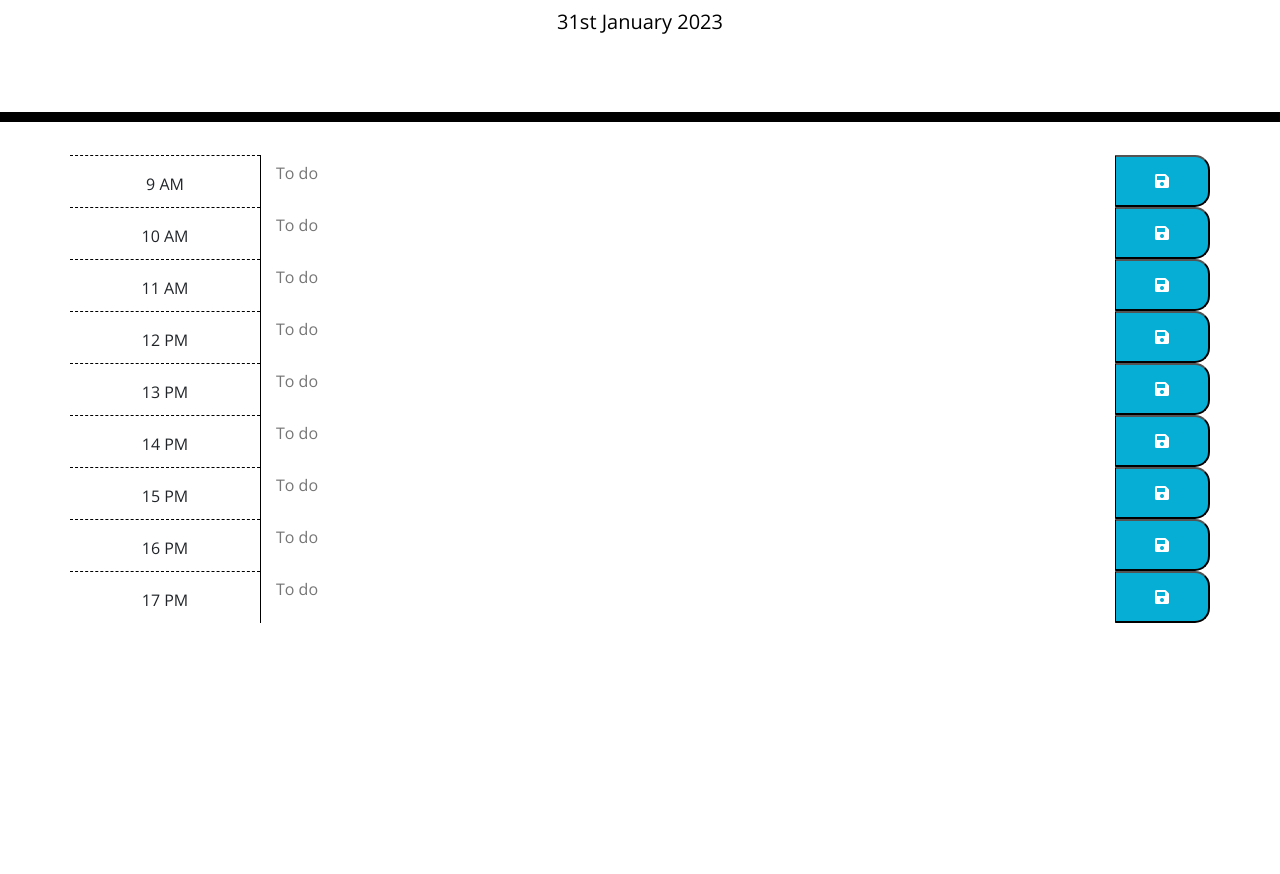
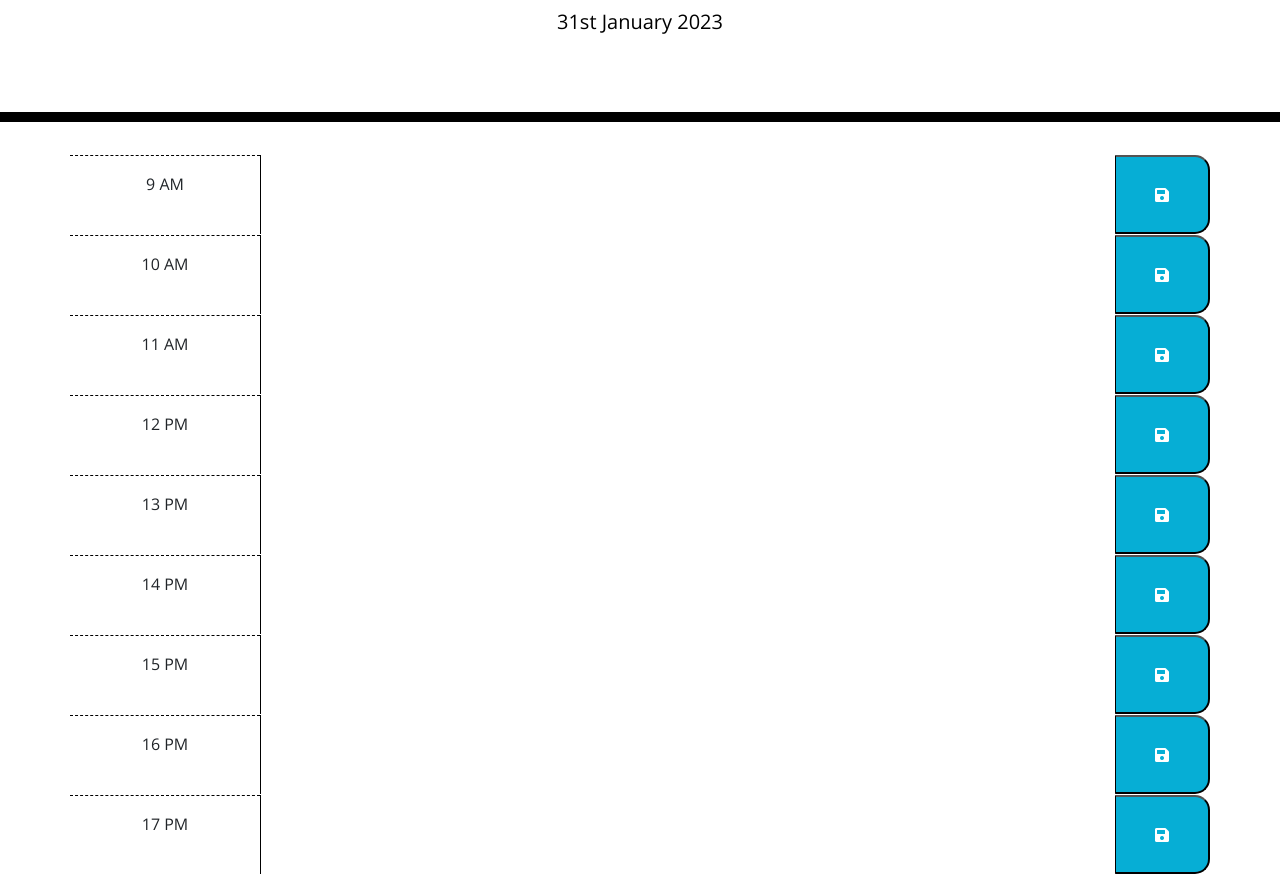
Before and after one commit to Musleha1/Work-schedule2023, a plain HTML site: page index.html in a window 1280 px wide. Shown: the part 182-1056 px from the top of the page. Before the commit the page ends 805 px from the top, so only its background shows below. Drawn offline with nearby package versions, Linux system fonts and the light colour scheme.

Commit message:
added .description

```diff
--- a/index.html
+++ b/index.html
@@ -33,42 +33,59 @@
 
       <!-- Timeblocks -->
 
-      <div class="row">
+      <div class="row time-block" id="9">
         <div class="col-sm-2 hour">9 AM</div>
-          <textarea id="todo" class="col-md-9" placeholder="To do"></textarea>
+          <textarea id="todo" class="col-md-9 description"></textarea>
           <button id="saveBtn" class="col-sm-1 saveBtn"><i class="fas fa-save"></i></button>
+      </div>
 
+      <div class="row time-block" id="10">
         <div class="col-sm-2 hour">10 AM</div>
-          <textarea id="todo" class="col-md-9" placeholder="To do"></textarea>
+          <textarea id="todo" class="col-md-9 description"></textarea>
           <button id="saveBtn" class="col-sm-1 saveBtn"><i class="fas fa-save"></i></button>
+      </div>
 
+      <div class="row time-block" id="11">
         <div class="col-sm-2 hour">11 AM</div>
-          <textarea id="todo" class="col-md-9" placeholder="To do"></textarea>
+          <textarea id="todo" class="col-md-9 description"></textarea>
           <button id="saveBtn" class="col-sm-1 saveBtn"><i class="fas fa-save"></i></button>
+      </div>
 
+      <div class="row time-block" id="12">
         <div class="col-sm-2 hour">12 PM</div>
-          <textarea id="todo" class="col-md-9" placeholder="To do"></textarea>
+          <textarea id="todo" class="col-md-9 description"></textarea>
           <button id="saveBtn" class="col-sm-1 saveBtn"><i class="fas fa-save"></i></button>
+      </div>
 
+      <div class="row time-block" id="13">
         <div class="col-sm-2 hour">13 PM</div>
-          <textarea id="todo" class="col-md-9" placeholder="To do"></textarea>
+          <textarea id="todo" class="col-md-9 description"></textarea>
           <button id="saveBtn" class="col-sm-1 saveBtn"><i class="fas fa-save"></i></button>
+      </div>
 
+      <div class="row time-block" id="14">
         <div class="col-sm-2 hour">14 PM</div>
-          <textarea id="todo" class="col-md-9" placeholder="To do"></textarea>
+          <textarea id="todo" class="col-md-9 description"></textarea>
           <button id="saveBtn" class="col-sm-1 saveBtn"><i class="fas fa-save"></i></button>
+      </div>
 
+      <div class="row time-block" id="15">
         <div class="col-sm-2 hour">15 PM</div>
-          <textarea id="todo" class="col-md-9" placeholder="To do"></textarea>
+          <textarea id="todo" class="col-md-9 description"></textarea>
           <button id="saveBtn" class="col-sm-1 saveBtn"><i class="fas fa-save"></i></button>
+      </div>
 
+      <div class="row time-block" id="16">
         <div class="col-sm-2 hour">16 PM</div>
-          <textarea id="todo" class="col-md-9" placeholder="To do"></textarea>
+          <textarea id="todo" class="col-md-9 description"></textarea>
           <button id="saveBtn" class="col-sm-1 saveBtn"><i class="fas fa-save"></i></button>
+      </div>
 
+      <div class="row time-block" id="17">
         <div class="col-sm-2 hour">17 PM</div>
-          <textarea id="todo" class="col-md-9" placeholder="To do"></textarea>
+          <textarea id="todo" class="col-md-9 description"></textarea>
           <button id="saveBtn" class="col-sm-1 saveBtn"><i class="fas fa-save"></i></button>
+      </div>
 
       </div>
 
```
